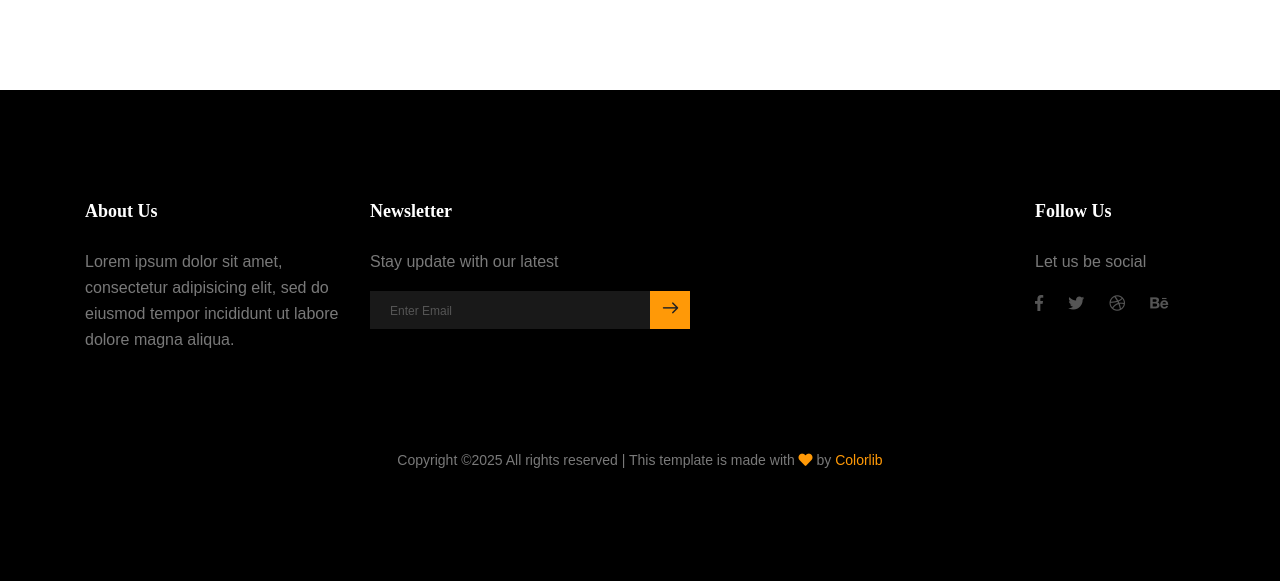
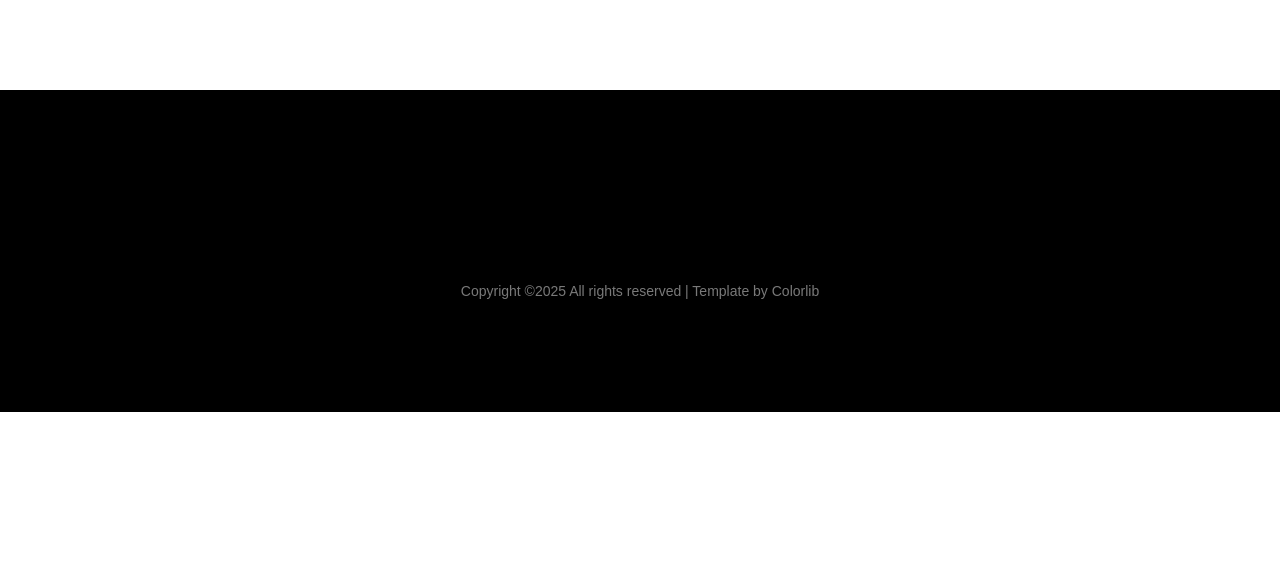
Before and after one commit to maxchuk89/2_interactive_django_blog, a Django app: page / in a window 1280 px wide. Shown: the part 1860-2441 px from the top of the page. After the commit the page ends 2272 px from the top, so only its background shows below. Run offline with Django 3.2, Linux system fonts and the light colour scheme; data that the repository does not hold is empty; parts of the project's set-up code (start-up, migrations or seed data) failed here and were passed over; some libraries are stand-ins or nearby versions.

Commit message:
Исправлены ссылки в шапке сайта

```diff
--- a/templates/base.html
+++ b/templates/base.html
@@ -1,38 +1,43 @@
+{% load static %}
 <!DOCTYPE html>
 <html lang="en">
   <head>
-    {% load static %}
-    <meta charset="UTF-8">
-    <meta name="viewport" content="width=device-width, initial-scale=1.0">
-    <meta http-equiv="X-UA-Compatible" content="ie=edge">
+    <meta charset="UTF-8" />
+    <meta name="viewport" content="width=device-width, initial-scale=1.0" />
+    <meta http-equiv="X-UA-Compatible" content="ie=edge" />
     <title>Sensive Blog</title>
-    <link rel="icon" href="{% static 'img/favicon.png' %}" type="image/png">
-    <link rel="stylesheet" href="{% static 'css/styles.min.css' %}">
+
+    <link rel="icon" href="{% static 'img/favicon.png' %}" type="image/png" />
+    <link rel="stylesheet" href="{% static 'css/styles.min.css' %}" />
   </head>
   <body>
+
     <header class="header_area">
       <div class="main_menu">
         <nav class="navbar navbar-expand-lg navbar-light">
           <div class="container box_1620">
             <a class="navbar-brand logo_h" href="{% url 'blog:index' %}">
-              <img src="{% static 'img/logo.png' %}" alt="Sensive Logo">
+              <img src="{% static 'img/logo.png' %}" alt="Sensive Logo"/>
             </a>
+
             <button class="navbar-toggler" type="button" data-toggle="collapse"
-                    data-target="#navbarSupportedContent"
-                    aria-controls="navbarSupportedContent"
-                    aria-expanded="false"
-                    aria-label="Toggle navigation">
-              <span class="icon-bar"></span><span class="icon-bar"></span><span class="icon-bar"></span>
+                    data-target="#navbarSupportedContent" aria-controls="navbarSupportedContent"
+                    aria-expanded="false" aria-label="Toggle navigation">
+              <span class="icon-bar"></span>
+              <span class="icon-bar"></span>
+              <span class="icon-bar"></span>
             </button>
+
             <div class="collapse navbar-collapse offset" id="navbarSupportedContent">
               <ul class="nav navbar-nav menu_nav justify-content-center">
-                <li class="nav-item active">
+                <li class="nav-item">
                   <a class="nav-link" href="{% url 'blog:index' %}">Home</a>
                 </li>
                 <li class="nav-item">
-                  <a class="nav-link" href="/contact">Contact</a>
+                  <a class="nav-link" href="{% url 'blog:contact' %}">Contact</a>
                 </li>
               </ul>
+
               <ul class="nav navbar-nav navbar-right navbar-social">
                 <li><a href="#"><i class="ti-facebook"></i></a></li>
                 <li><a href="#"><i class="ti-twitter-alt"></i></a></li>
@@ -45,64 +50,16 @@
       </div>
     </header>
 
-    {% block content %}{% endblock %}
+    <main class="site-main">
+      {% block content %}{% endblock %}
+    </main>
 
     <footer class="footer-area section-padding">
       <div class="container">
-        <div class="row">
-          <div class="col-lg-3 col-md-6 col-sm-6">
-            <div class="single-footer-widget">
-              <h6>About Us</h6>
-              <p>
-                Lorem ipsum dolor sit amet, consectetur adipisicing elit, sed do eiusmod tempor incididunt ut
-                labore dolore magna aliqua.
-              </p>
-            </div>
-          </div>
-          <div class="col-lg-4 col-md-6 col-sm-6">
-            <div class="single-footer-widget">
-              <h6>Newsletter</h6>
-              <p>Stay update with our latest</p>
-              <div id="mc_embed_signup">
-                <form target="_blank" novalidate
-                      action="https://spondonit.us12.list-manage.com/subscribe/post?u=1462626880ade1ac87bd9c93a&amp;id=92a4423d01"
-                      method="get" class="form-inline">
-                  <div class="d-flex flex-row">
-                    <input class="form-control" name="EMAIL" placeholder="Enter Email"
-                           onfocus="this.placeholder = ''"
-                           onblur="this.placeholder = 'Enter Email '" required type="email">
-                    <button class="click-btn btn btn-default">
-                      <span class="lnr lnr-arrow-right"></span>
-                    </button>
-                    <div style="position: absolute; left: -5000px;">
-                      <input name="b_36c4fd991d266f23781ded980_aefe40901a" tabindex="-1" value="" type="text">
-                    </div>
-                  </div>
-                  <div class="info"></div>
-                </form>
-              </div>
-            </div>
-          </div>
-          <div class="col-lg-3 col-md-6 col-sm-6"></div>
-          <div class="col-lg-2 col-md-6 col-sm-6">
-            <div class="single-footer-widget">
-              <h6>Follow Us</h6>
-              <p>Let us be social</p>
-              <div class="footer-social d-flex align-items-center">
-                <a href="#"><i class="fab fa-facebook-f"></i></a>
-                <a href="#"><i class="fab fa-twitter"></i></a>
-                <a href="#"><i class="fab fa-dribbble"></i></a>
-                <a href="#"><i class="fab fa-behance"></i></a>
-              </div>
-            </div>
-          </div>
-        </div>
         <div class="footer-bottom d-flex justify-content-center align-items-center flex-wrap">
           <p class="footer-text m-0">
             Copyright &copy;<script>document.write(new Date().getFullYear());</script>
-            All rights reserved | This template is made with
-            <i class="fa fa-heart" aria-hidden="true"></i> by
-            <a href="https://colorlib.com" target="_blank">Colorlib</a>
+            All rights reserved | Template by Colorlib
           </p>
         </div>
       </div>
```
